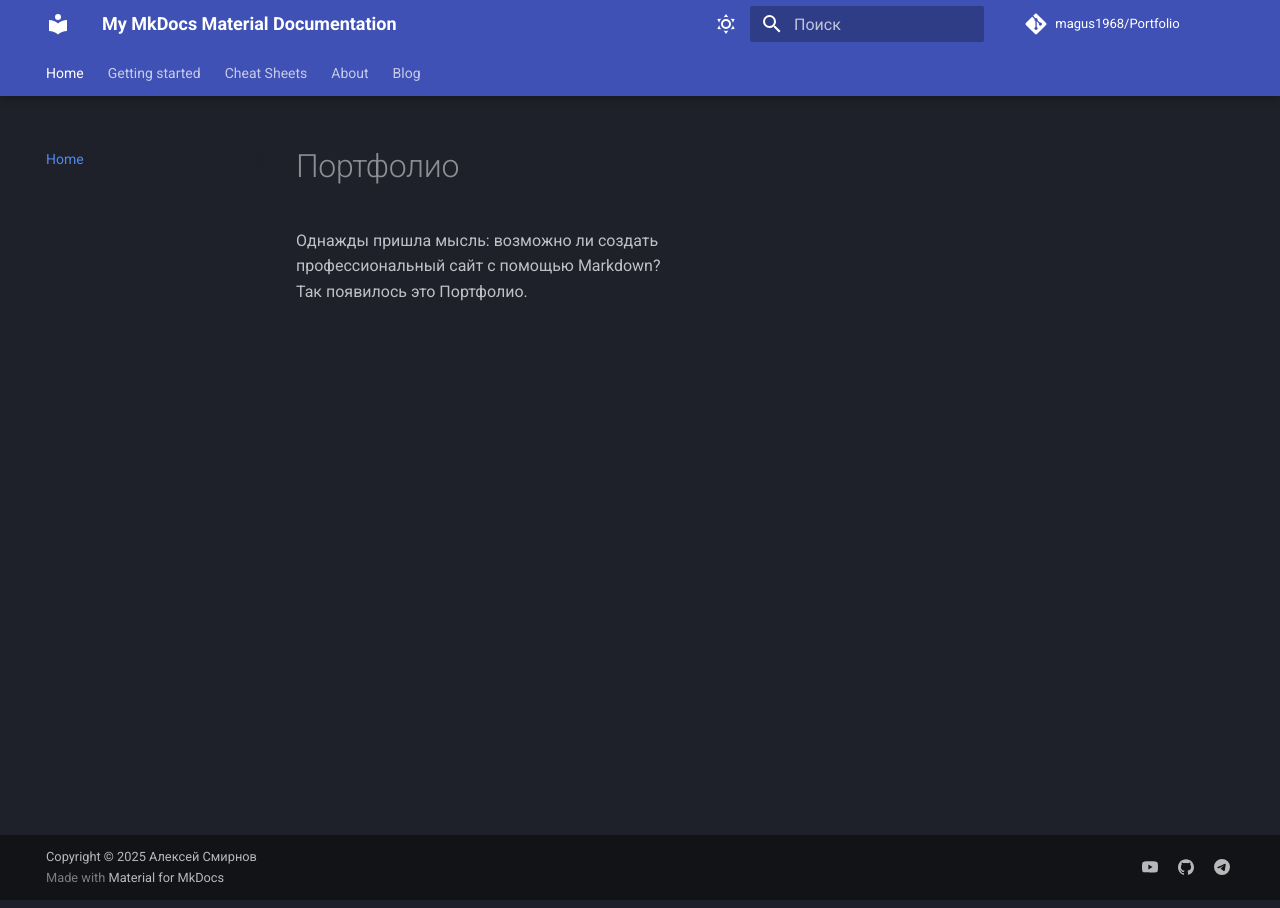
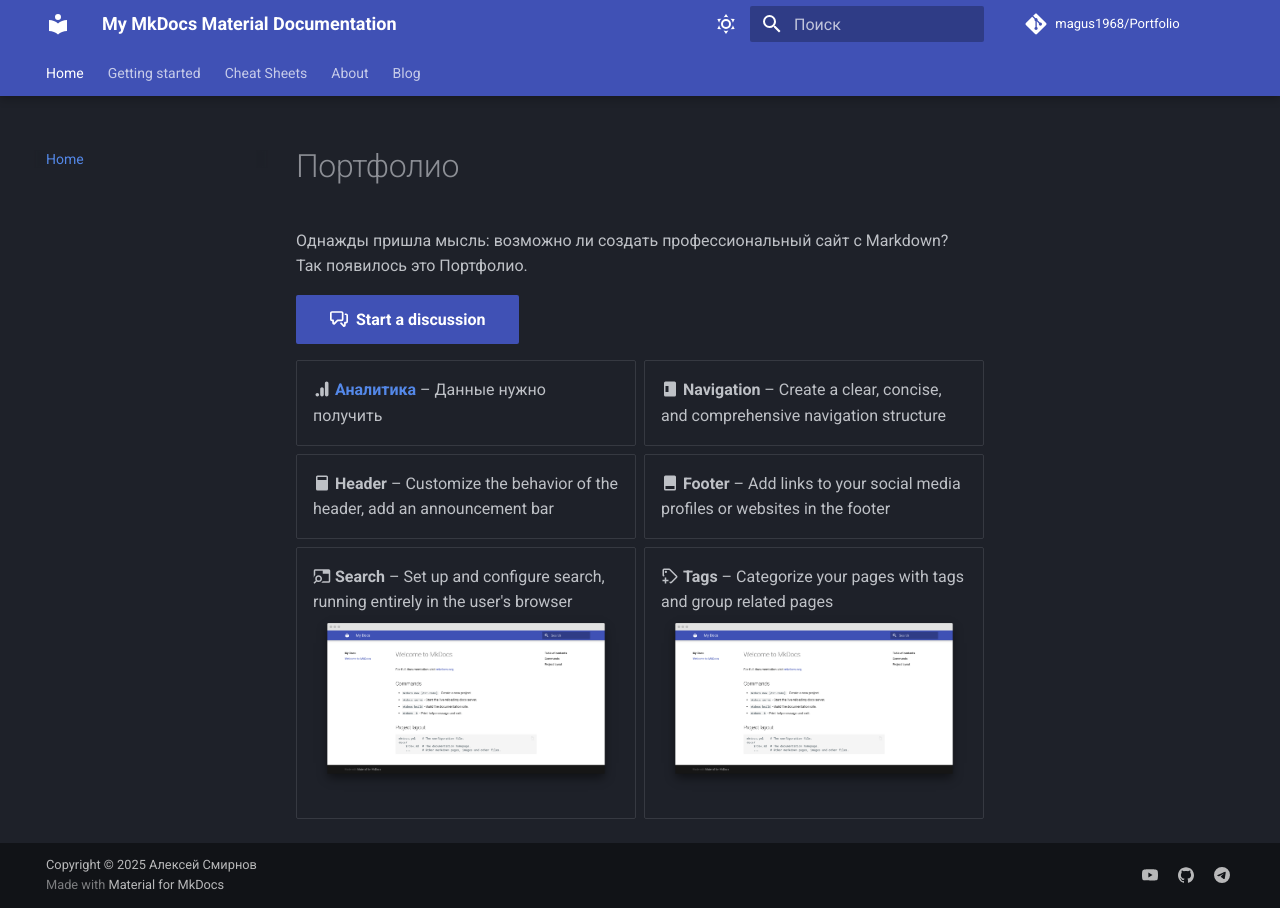
Before and after one commit to magus1968/Portfolio, an MkDocs documentation site: the page built from docs/index.md, in a window 1280 px wide. Built offline with MkDocs 1.6.1 and Material for MkDocs 9.7.7, drawn with Linux system fonts in a browser that asks for light colours; comment, search, counter and statistics services are not loaded.

Commit message:
create prerequisites, icon modify home

```diff
--- a/docs/index.md
+++ b/docs/index.md
@@ -1,5 +1,27 @@
 # Портфолио
 
-Однажды пришла мысль: возможно ли создать
-профессиональный сайт с помощью Markdown?
+Однажды пришла мысль: возможно ли создать профессиональный сайт с Markdown?
 Так появилось это Портфолио.
+
+[:octicons-comment-discussion-16:&nbsp; Start a discussion][discussion board]{ .md-button .md-button--primary }
+
+  [discussion board]: https://github.com/squidfunk/mkdocs-material/discussions
+
+<div class="grid cards" markdown>
+
+- :material-google-analytics: __[Аналитика]__ – Данные нужно получить
+- :material-page-layout-sidebar-left: __Navigation__ – Create a clear, concise, and comprehensive navigation structure
+- :material-page-layout-header: __Header__ – Customize the behavior of the header, add an announcement bar
+- :material-page-layout-footer: __Footer__ – Add links to your social media profiles or websites in the footer
+- :material-tab-search: __Search__ – Set up and configure search, running entirely in the user's browser
+[![Creating your site]][Creating your site]
+
+  [Creating your site]: assets/screenshots/creating-your-site.png
+- :material-tag-plus-outline: __Tags__ – Categorize your pages with tags and group related pages
+[![Creating your site]][Creating your site]
+
+  [Creating your site]: assets/screenshots/creating-your-site.png
+
+</div>
+
+  [Аналитика]: prerequisites.md
--- a/mkdocs.yml
+++ b/mkdocs.yml
@@ -120,6 +120,7 @@ markdown_extensions:
 nav:
   - Home: index.md
   - Getting started:   # В корне папки /docs
+    - Пререквизиты: prerequisites.md
     - Adominition: admonitions.md
     - Content Tabs: content-tabs.md
     - Diagram: diagram-example.md
@@ -127,6 +128,7 @@ nav:
     - Emojis: emojis.md
   - Cheat Sheets:
     - Material for MkDocs: cheatsheets/material-for-mkdocs.md
+    - Icons list: cheatsheets/icons.md
     - VSCode Extensions: cheatsheets/vscode-extensions.md
   - About:   # Обо мне - можно по русски писать
     - About Me: about/about.md
```
Also changed, not shown: docs/cheatsheets/icons.md (added, +57 -0 lines), docs/prerequisites.md (added, +73 -0 lines).
